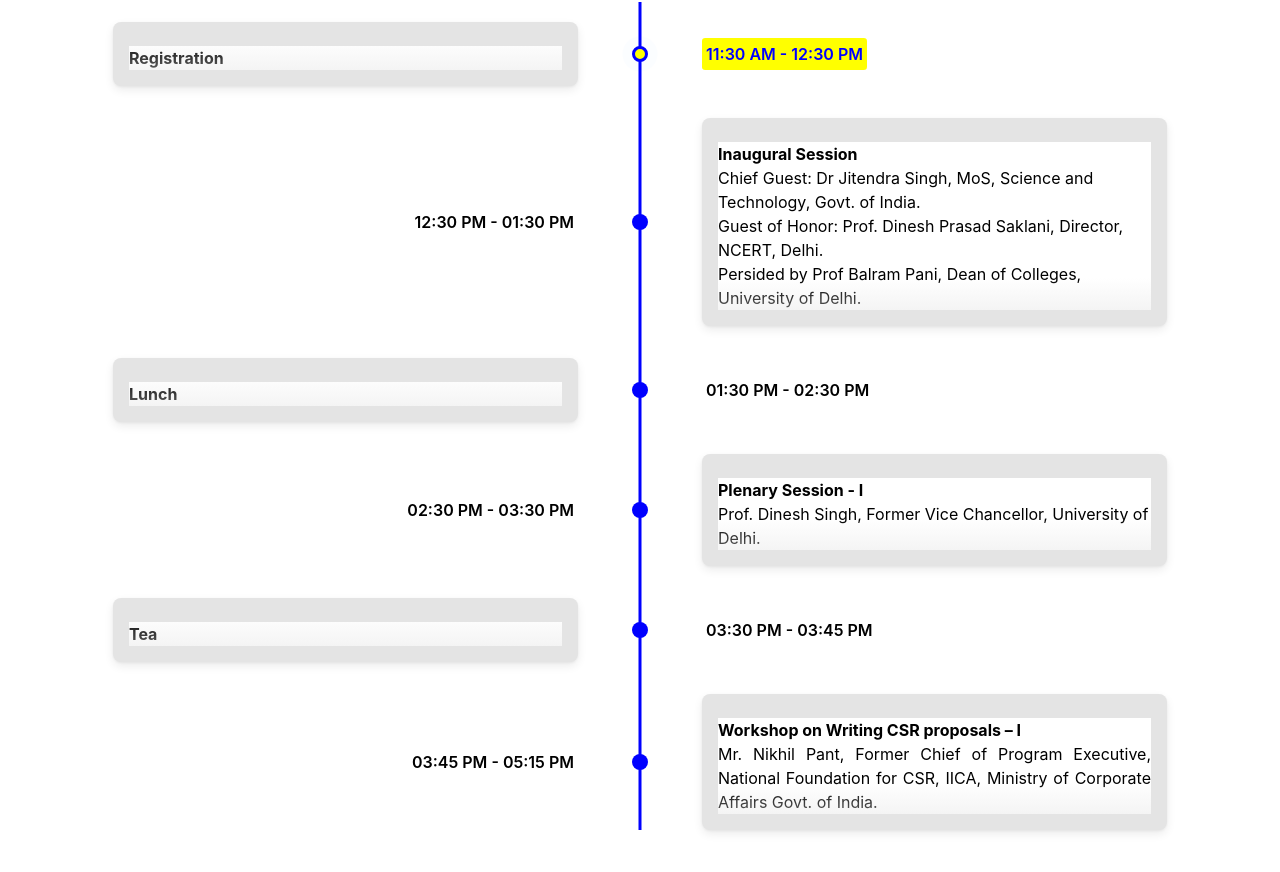
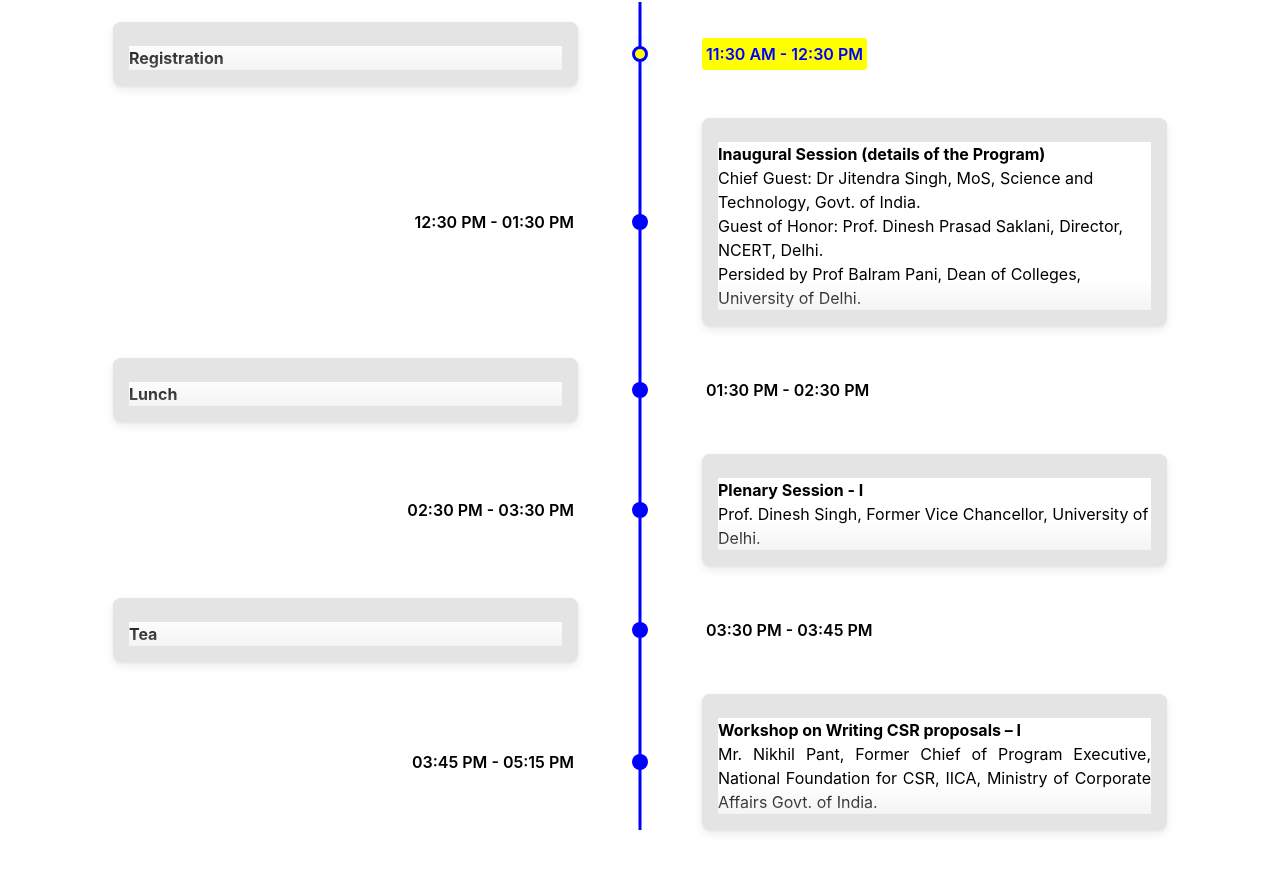
Before and after one commit to Vivekumar08/cic-conference, a React (Create React App) app: page /register in a window 1280 px wide. Shown: the part 3410-4282 px from the top of the page. Built offline with nearby package versions, Linux system fonts and the light colour scheme; the HTML template or start-up script is replaced by a standard one; a web font is replaced by a local one.

Commit message:
schedule

```diff
--- a/src/Pages/Schedule.jsx
+++ b/src/Pages/Schedule.jsx
@@ -75,7 +75,7 @@
                   <h3 className="font-bold">Registration</h3>
                 </div>
                 <div className="text-black">
-                  <h3 className="font-bold">Inaugural Session</h3>
+                  <h3 className="font-bold">Inaugural Session (details of the Program)</h3>
                   <p>
                     Chief Guest: Dr Jitendra Singh, MoS, Science and Technology,
                     Govt. of India.
```
